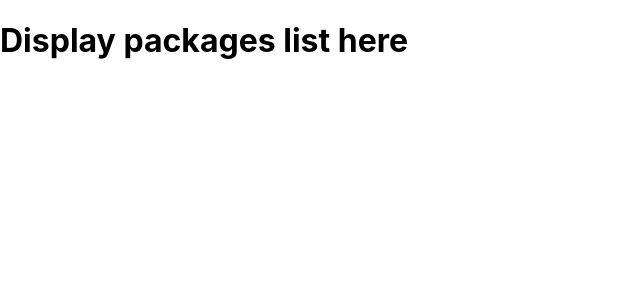
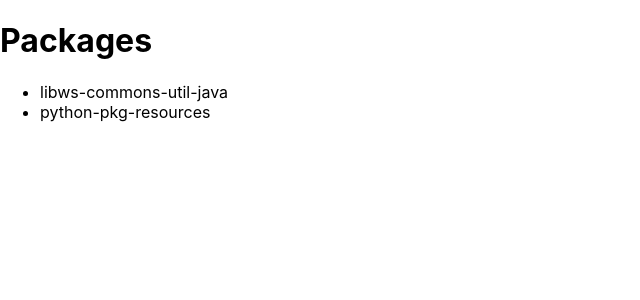
Before and after one commit to joni-/packages-parser, a Next.js app: page / in a window 1280 px wide. Shown: the top 300 px of the page, without its empty margins (0-640 px from the left). Built offline with nearby package versions, Linux system fonts and the light colour scheme.

Commit message:
Package listing with mock data

```diff
--- /dev/null
+++ b/mocks.ts
@@ -0,0 +1,25 @@
+import { Paragraph } from "./parser/parser";
+
+export const paragraphs: Paragraph[] = [
+  {
+    name: "libws-commons-util-java",
+    description: {
+      synopsis: "Common utilities from the Apache Web Services Project",
+      description: `This is a small collection of utility classes, that allow high
+performance XML processing based on SAX.`,
+    },
+  },
+  {
+    name: "python-pkg-resources",
+    description: {
+      synopsis: "Package Discovery and Resource Access using pkg_resources",
+      description: `The pkg_resources module provides an API for Python libraries to
+access their resource files, and for extensible applications and
+frameworks to automatically discover plugins.  It also provides
+runtime support for using C extensions that are inside zipfile-format
+eggs, support for merging packages that have separately-distributed
+modules or subpackages, and APIs for managing Python's current
+"working set" of active packages.`,
+    },
+  },
+];
--- a/pages/index.tsx
+++ b/pages/index.tsx
@@ -1,7 +1,30 @@
-import type { NextPage } from "next";
+import type { GetServerSideProps, NextPage } from "next";
+import { paragraphs } from "../mocks";
+import { Paragraph } from "../parser/parser";
 
-const Home: NextPage = () => {
-  return <h1>Display packages list here</h1>;
+interface Props {
+  paragraphs: Paragraph[];
+}
+
+const Home: NextPage<Props> = (props) => {
+  return (
+    <div>
+      <h1>Packages</h1>
+      <ul>
+        {props.paragraphs.map((p) => (
+          <li key={p.name}>
+            <a href={`/${p.name}`}>{p.name}</a>
+          </li>
+        ))}
+      </ul>
+    </div>
+  );
 };
 
 export default Home;
+
+export const getServerSideProps: GetServerSideProps<Props> = async () => {
+  return {
+    props: { paragraphs },
+  };
+};
--- a/parser/parser.ts
+++ b/parser/parser.ts
@@ -85,7 +85,7 @@ export const parseField = (
   return [{ name, value }, rest2];
 };
 
-interface Paragraph {
+export interface Paragraph {
   name: string;
   description: Description;
 }
```
Also changed, not shown: 2 other files (tests, documents, lock files or other folders).
